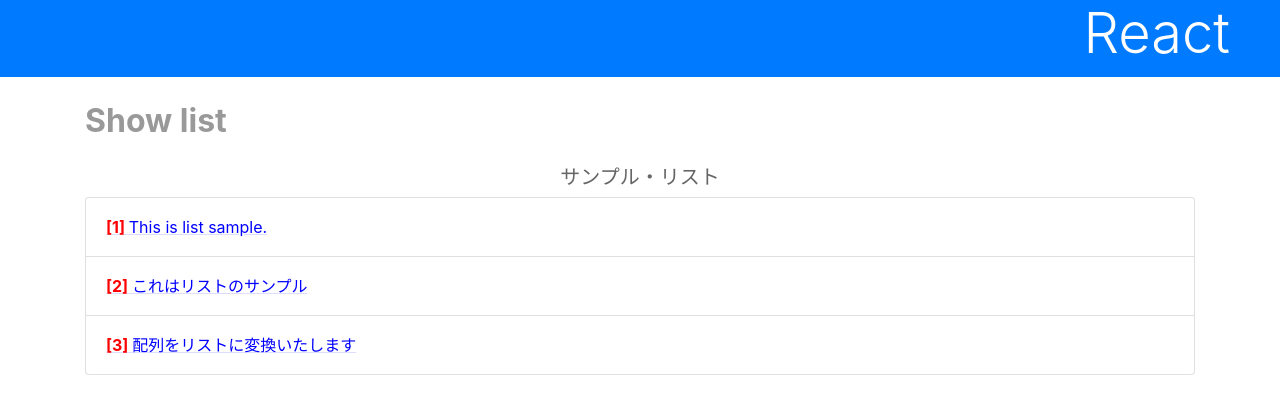
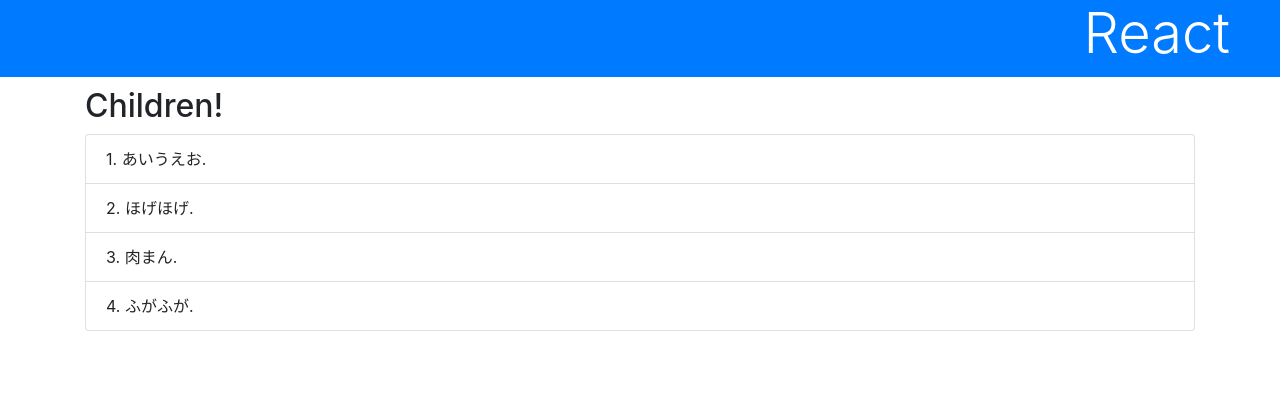
Before and after one commit to thirota/react_app, a React (Create React App) app: page / in a window 1280 px wide. Shown: the top 414 px of the page. Built offline with nearby package versions, Linux system fonts and the light colour scheme.

Commit message:
children element p.180

```diff
--- a/src/App.js
+++ b/src/App.js
@@ -2,100 +2,42 @@
 import './App.css';
 
 class App extends Component {
-  data = [
-    "This is list sample.",
-    "これはリストのサンプル",
-    "配列をリストに変換いたします"
-  ]
-
-  area = {
-    width:"500px",
-    height:"500px",
-    border:"1px solid blue"
-  }
-
-  constructor(props) {
-    super(props)
-    this.state = {
-      list:this.data
-    }
-    //bind
-    this.doAction = this.doAction.bind(this)
-  }
-
-  doAction(event) {
-    let x = event.pageX
-    let y = event.pageY
-    this.data.push({x:x, y:y})
-    this.setState({
-      list:this.data
-    })
-  }
-
-  draw(d) {
-    let s = {
-      position:"absolute",
-      left:(d.x-25) + "px",
-      top:(d.y-25) + "px",
-      width:"50px",
-      height:"50px",
-      backgroundColor:"#66f3"
-    }
-    return <div style={s}></div>
-  }
+  input = ''
 
   render() {
     return <div>
       <h1 className="bg-primary text-white display-4">React</h1>
       <div className="container">
-        <p className="subtitle">Show list</p>
-        <List title="サンプル・リスト" data={this.data}/>
+        <Message title="Children!">
+          あいうえお。
+          ほげほげ。肉まん。
+          ふがふが。
+        </Message>
       </div>
     </div>
   }
 }
 
-class List extends Component {
-  number = 1
+class Message extends Component {
 
   render() {
-    let data = this.props.data
-    return (
-      <div>
-        <p className="h5 text-center">{this.props.title}</p>
-        <ul className="list-group">
-          {data.map((item,key)=>
-            <li className="list-group-item" key={key}>
-              <Item number={key+1} value={item}/>
-            </li>
-          )}
-        </ul>
-      </div>
-    )
+    let content = this.props.children
+    let tokens = content.split('。')
+    let array = []
+    for (let i = 0; i < tokens.length; i++) {
+      if (tokens[i].trim() !== '') {
+        array.push(tokens[i])
+      }
+    }
+    let list = array.map((value,index)=>(
+      <li className="list-group-item" key={index}>{index+1}. {value}.</li>
+    ))
+    return <div>
+      <h2>{this.props.title}</h2>
+      <ol className="list-group">{list}</ol>
+    </div>
   }
-}
 
-class Item extends Component {
-  itm = {
-    fontSize:"16px",
-    color:"#00f",
-    textDecoration:'underline',
-    textDecorationColor:"#ddf"
-  }
-  num = {
-    fontWeight:"bold",
-    color:"red"
-  }
-  render() {
-    return (
-      <p style={this.itm}>
-        <span style={this.num}>
-          [{this.props.number}]&nbsp;
-        </span>
-        {this.props.value}
-      </p>
-    )
-  }
 }
 
 export default App;
```
